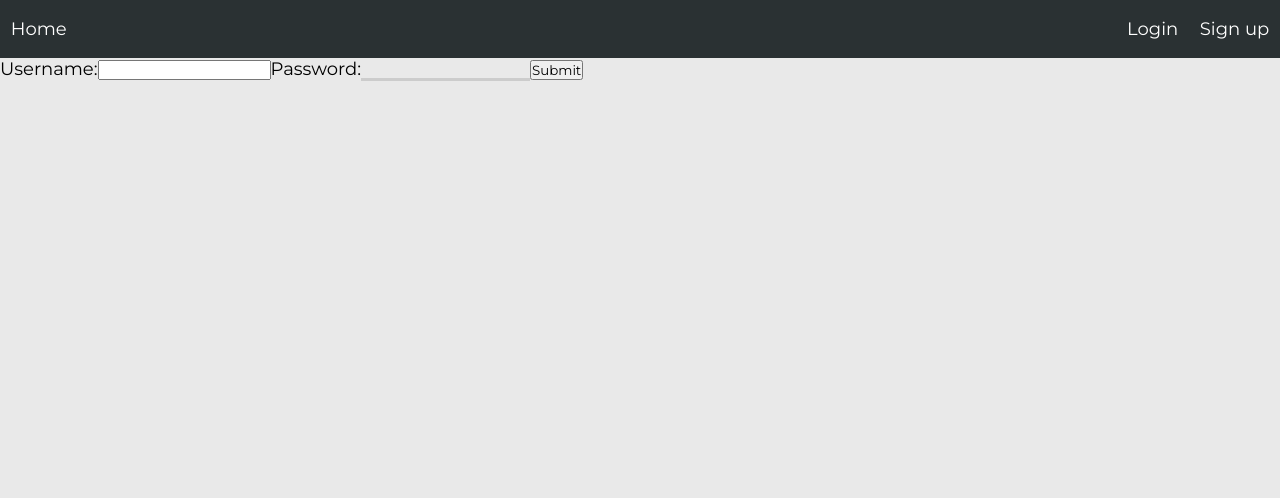
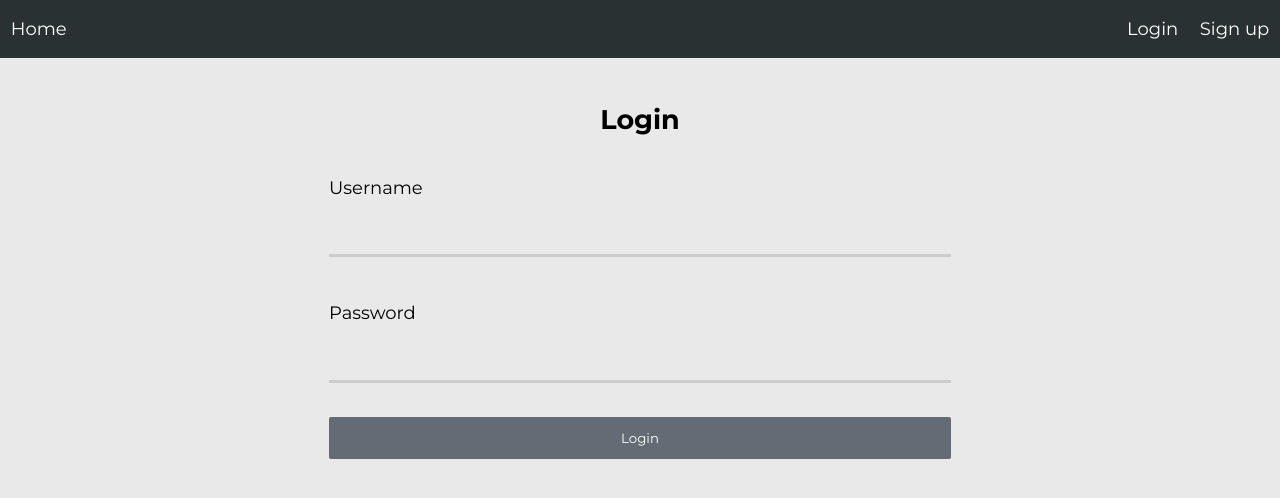
Before and after one commit to BorislavBranimirov/NotePages, a React app in the folder client/: page /login in a window 1280 px wide. Shown: the top 498 px of the page. Built offline with nearby package versions, Linux system fonts and the light colour scheme.

Commit message:
added login page styling

```diff
--- a/client/src/components/LoginForm.js
+++ b/client/src/components/LoginForm.js
@@ -58,10 +58,11 @@ const LoginForm = (props) => {
     };
 
     return (
-        <div className="login-form">
-            <div className="error">{errorMessage}</div>
+        <div className="login-form-wrapper">
+            <h2 className="form-heading">Login</h2>
+            {errorMessage && <div className="error">{errorMessage}</div>}
             <form onSubmit={handleSubmit}>
-                <label htmlFor="username">Username:</label>
+                <label htmlFor="username">Username</label>
                 <input
                     type="text"
                     name="username"
@@ -71,7 +72,7 @@ const LoginForm = (props) => {
                     onChange={handleChange}
                     required
                 />
-                <label htmlFor="password">Password:</label>
+                <label htmlFor="password">Password</label>
                 <input
                     type="password"
                     name="password"
@@ -81,7 +82,7 @@ const LoginForm = (props) => {
                     onChange={handleChange}
                     required
                 />
-                <input type="submit" value="Submit" />
+                <input type="submit" value="Login" />
             </form>
         </div>
     );
--- a/client/src/style.css
+++ /dev/null
@@ -1,46 +0,0 @@
-@import url('https://fonts.googleapis.com/css2?family=Montserrat:wght@400;700&display=swap');
-
-* {
-    box-sizing: border-box;
-    font-family: 'Montserrat', Arial, sans-serif;
-    margin: 0;
-    padding: 0;
-}
-
-body {
-    height: 100vh;
-    background: rgb(233, 233, 233);
-}
-
-a {
-    text-decoration: none;
-}
-
-.navbar {
-    background-color: rgb(42, 49, 51);
-    display: flex;
-    justify-content: space-between;
-}
-
-.nav-item {
-    color: white;
-    margin: 1em 0.6em;
-    display: inline-block;
-}
-
-.nav-username {
-    font-weight: bold;
-}
-
-.logout-btn {
-    border: none;
-    background-color: inherit;
-    font-size: 1rem;
-    cursor: pointer;
-}
-
-@media (min-width: 900px) {
-    body {
-        font-size: 18px;
-    }
-}
--- a/client/src/style.scss
+++ b/client/src/style.scss
@@ -58,16 +58,39 @@ a {
 .login-form-wrapper {
     display: flex;
     flex-direction: column;
-    align-items: flex-start;
+    align-items: center;
     margin: 1em;
     height: inherit;
 }
 
-.login-form-wrapper h2 {
-    margin: 1em 0;
+.login-form-wrapper .form-heading {
+    margin-top: 1em;
+    margin-bottom: 1.5em;
+}
+
+.login-form-wrapper .error {
+    display: block;
+    width: 100%;
+    padding: 1em;
+    margin-bottom: 2em;
+    color: white;
+    background: rgb(66, 66, 66);
+    border-left: 4px solid black;
+    border-radius: 2px;
+}
+
+.login-form-wrapper form {
+    width: 100%;
+}
+
+.login-form-wrapper form label:not(:first-child) {
+    display: block;
+    width: 100%;
+    margin-top: 2.5em;
 }
 
 .login-form-wrapper form input {
+    display: block;
     width: 100%;
     margin: 1em 0;
     padding: 1em;
@@ -77,9 +100,15 @@ a {
     background-color: inherit;
     border: none;
     border-bottom: 3px solid rgb(204, 204, 204);
+    transition: 0.3s;
+}
+
+.login-form-wrapper form input[type=text]:focus, input[type=password]:focus {
+    border-bottom: 3px solid darken($color: rgb(204, 204, 204), $amount: 20);
 }
 
 .login-form-wrapper form input[type=submit] {
+    margin-top: 2.5em;
     border: none;
     border-radius: 2px;
     background-color: rgb(99, 108, 116);
@@ -94,6 +123,16 @@ a {
 
 .login-form-wrapper form input[type=submit]:active {
     background-color: rgba(99, 108, 116, 0.2);
+}
+
+@media (min-width: 900px) {
+    .login-form-wrapper .error {
+        width: 50%;
+    }
+
+    .login-form-wrapper form {
+        width: 50%;
+    }
 }
 
 /*utilities*/
```
